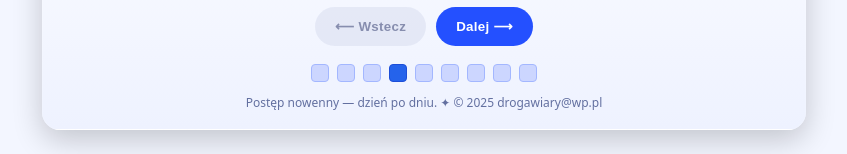
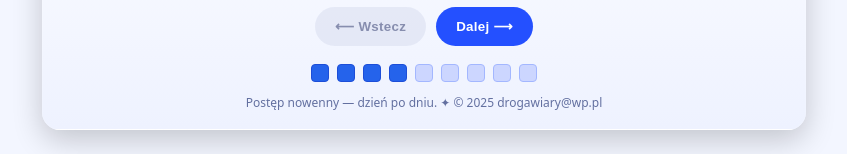
Before and after one commit to drogawiary/Nowenna_RW, a plain HTML site: page index.html in a window 1280 px wide. Shown: the part 376-530 px from the top of the page, without its empty margins (216-1063 px from the left). Drawn offline with Linux system fonts and the light colour scheme.

Commit message:
Update index.html

```diff
--- a/index.html
+++ b/index.html
@@ -604,17 +604,27 @@ function render(){
 
 // Dots
 ui.dotsWrap.innerHTML = '';
-  for(let i=1;i<=9;i++){
+for (let i = 1; i <= 9; i++) {
   const dot = document.createElement('div');
   dot.className = 'dot';
-    if(state.name){
-      if(state.done[i-1]) dot.classList.add('done');
-      if(i===state.day) dot.classList.add('current');
+
+  if (state.name || state.preview) {
+    // Wypełnione są wszystkie dni wcześniejsze niż bieżący
+    // oraz bieżący dzień, jeśli użytkownik już wszedł w kroki
+    const isDone =
+      !!(state.done[i - 1]) ||           // ukończone historycznie
+      i < state.day ||                   // wszystkie wcześniejsze dni
+      (i === state.day && (state.step > 0 || !!state.rosary)); // bieżący już rozpoczęty
+
+    if (isDone) dot.classList.add('done');
+    if (i === state.day) dot.classList.add('current');
   }
+
   const dt = state.name ? dateForDay(i) : null;
   dot.title = state.name && dt ? `Dzień ${i} — ${formatPL(dt)}` : `Dzień ${i}`;
   ui.dotsWrap.appendChild(dot);
 }
+
 
   // Nawigacja
   const canNavigate = state.name || state.preview;
```
Lines whose indentation alone changed are shown as unchanged.
